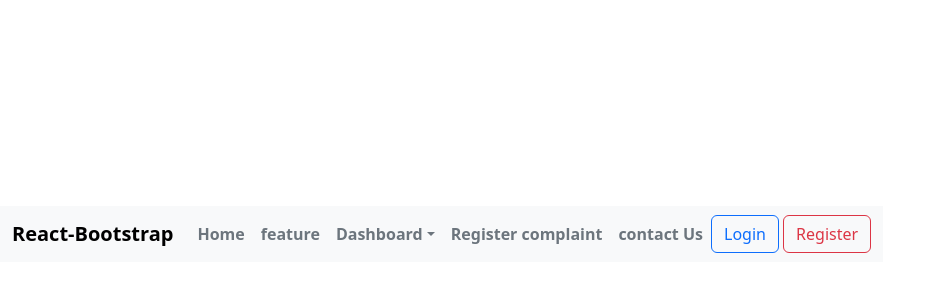
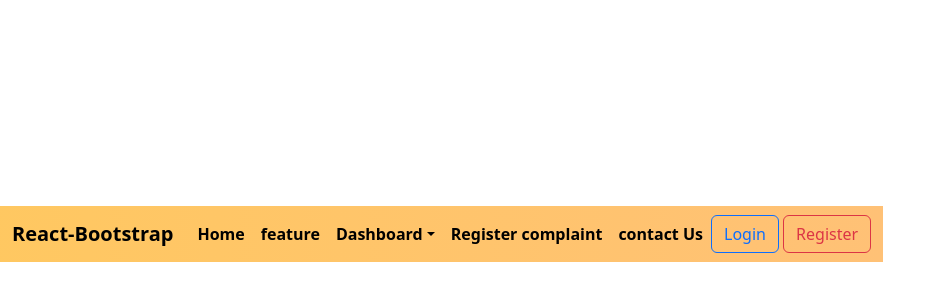
Before and after one commit to Amanraj0149/women_em, a React (Vite) app in the folder Women_em/: page / in a window 1280 px wide. Shown: the part 166-466 px from the top of the page, without its empty margins (0-946 px from the left). Built offline with nearby package versions, Linux system fonts and the light colour scheme.

Commit message:
Update Header.css

```diff
--- a/Women_em/src/components/Header.css
+++ b/Women_em/src/components/Header.css
@@ -1,35 +1,67 @@
-/* Header.css */
+/* Global styles */
 
-/* Custom styles for the Navbar */
-.navbar {
-  background-color: #f8f9fa; /* Change background color */
-  padding-top: 10px; /* Adjust top padding */
-  padding-bottom: 10px; /* Adjust bottom padding */
+/* Apply a background color to the entire page */
+body {
+    background-color: #f8f9fa; /* Light gray background */
+    font-family: Arial, sans-serif; /* Use a generic sans-serif font */
 }
 
-/* Style for Navbar brand */
-.navbar-brand {
-  color: #007bff; /* Change brand color */
-  font-weight: bold; /* Make brand text bold */
+/* Style the header */
+.navbar {
+    background-image: linear-gradient(to right, hsl(39, 100%, 69%), #ffc176); /* Set background gradient */
+    padding: 15px 0; /* Add padding */
 }
 
-/* Style for Navbar links */
-.navbar-nav .nav-link {
-  color: #6c757d; /* Change link color */
-  font-weight: bold; /* Make link text bold */
+/* Navbar Brand */
+.navbar-brand {
+    color: #fff; /* Set brand color to white */
+    font-weight: bold; /* Make brand text bold */
 }
 
-/* Style for active Navbar link */
-.navbar-nav .nav-link.active {
-  color: #000; /* Change active link color */
+/* Navbar Links */
+.navbar-nav .nav-link {
+    color: #000; /* Set link color to black */
+    font-weight: bold; /* Make link text bold */
+    text-decoration: none; /* Remove default underline */
+    transition: color 0.3s; /* Add transition for smooth color change */
 }
 
-/* Style for Navbar dropdown */
-.navbar-nav .nav-item.dropdown .dropdown-menu {
-  background-color: #fff; /* Change dropdown menu background color */
+/* Navbar Links Hover */
+.navbar-nav .nav-link:hover {
+    color: #f8f9fa; /* Change link color on hover */
 }
 
-/* Style for Navbar buttons */
-.navbar-nav .btn {
-  margin-left: 10px; /* Add left margin to buttons */
+/* Navbar Links Active (Underline Effect) */
+.navbar-nav .nav-link.active {
+    text-decoration: underline; /* Add underline effect */
 }
+
+/* Navbar Dropdown */
+.navbar-nav .nav-item .dropdown-menu {
+    background-color: #f8f9fa; /* Set dropdown menu background color */
+}
+
+/* Buttons */
+.btn-outline-primary {
+    color: #fff; /* Set primary button text color to white */
+    border-color: #fff; /* Set primary button border color to white */
+}
+
+.btn-outline-primary:hover,
+.btn-outline-primary:focus {
+    color: #f8f9fa; /* Change primary button color on hover/focus */
+    border-color: #f8f9fa; /* Change primary button border color on hover/focus */
+}
+
+.btn-outline-danger {
+    color: #fff; /* Set danger button text color to white */
+    border-color: #fff; /* Set danger button border color to white */
+}
+
+.btn-outline-danger:hover,
+.btn-outline-danger:focus {
+    color: #f8f9fa; /* Change danger button color on hover/focus */
+    border-color: #f8f9fa; /* Change danger button border color on hover/focus */
+}
+
+/* Apply styles to other elements as needed */
```
